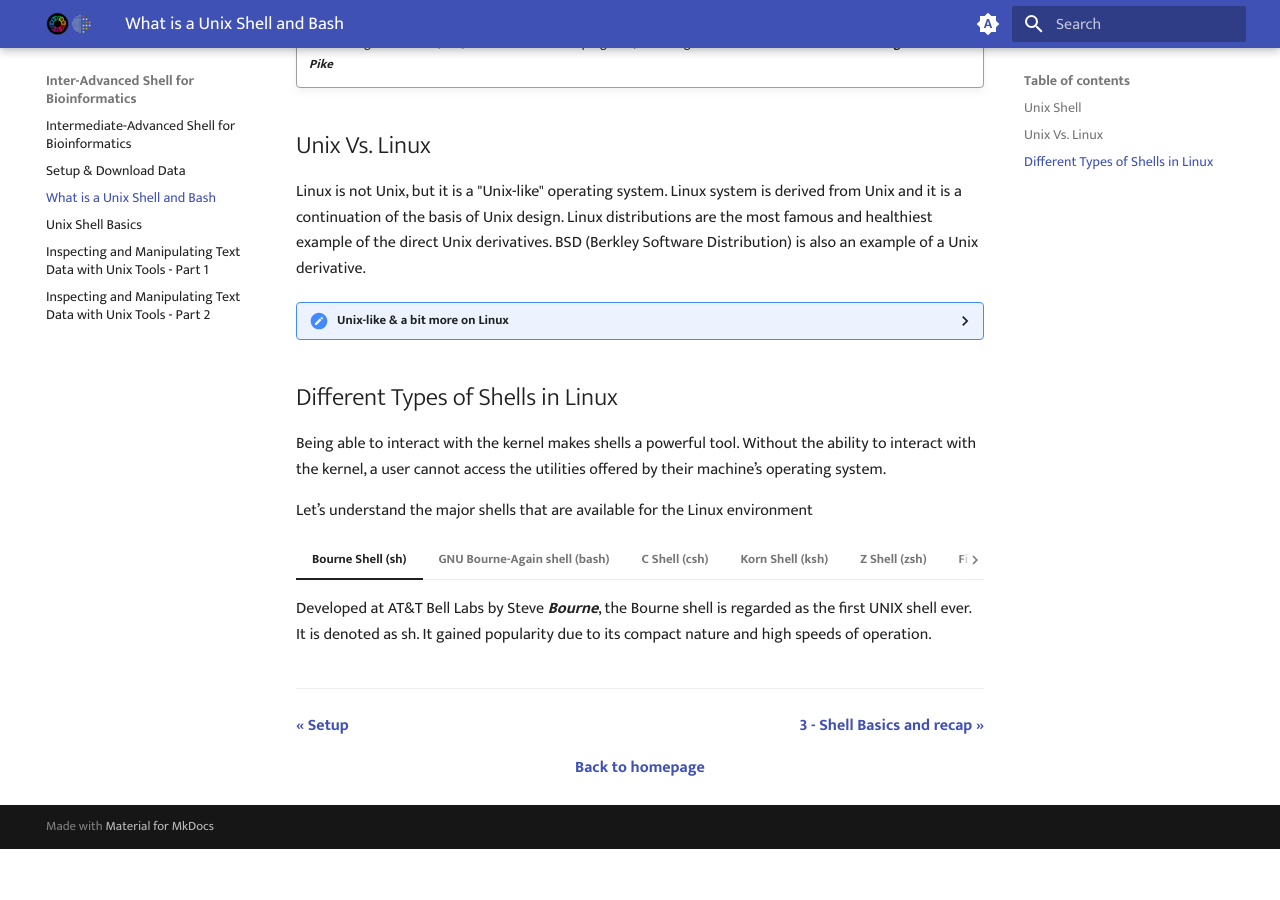
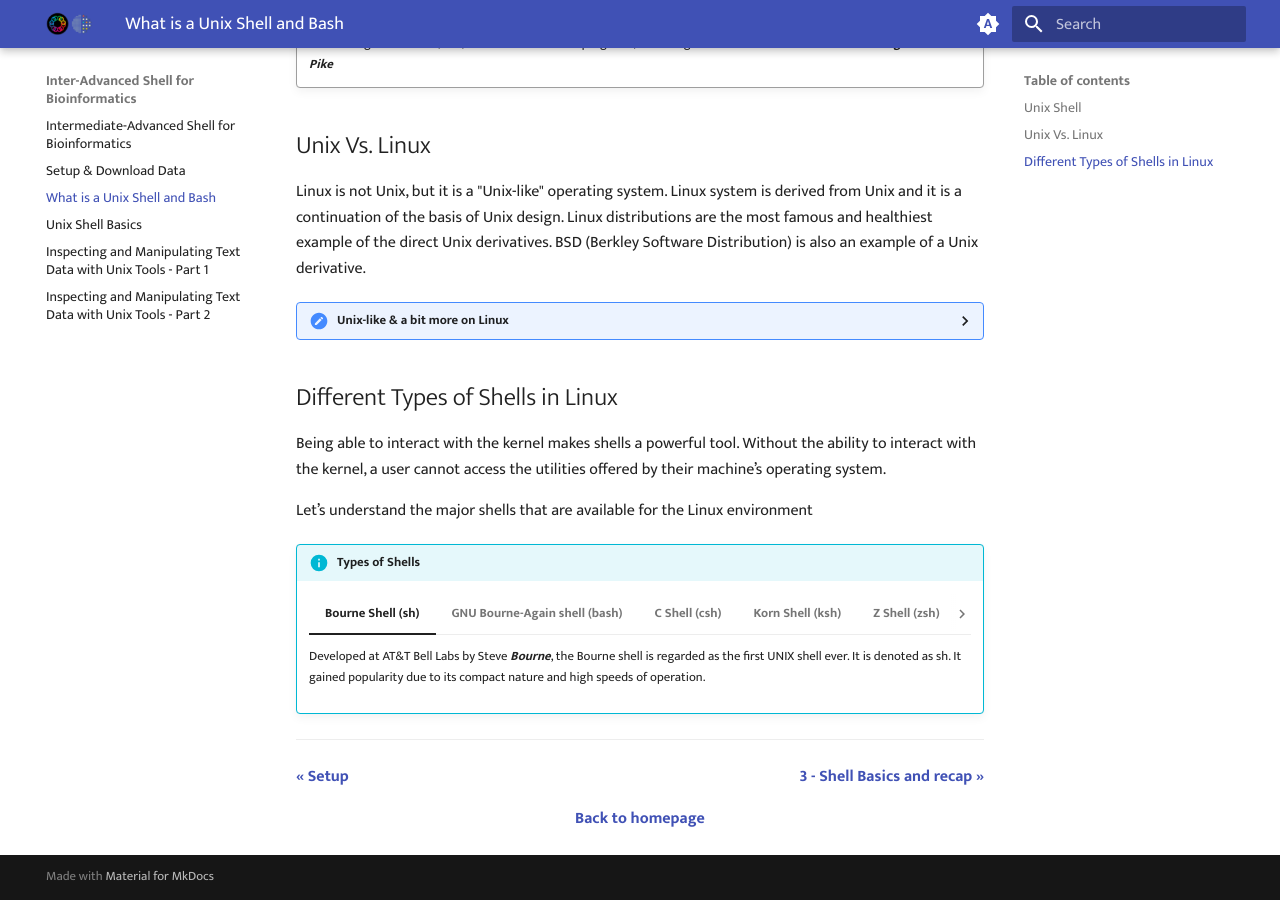
Before and after one commit to GenomicsAotearoa/shell-for-bioinformatics, an MkDocs documentation site: the page built from docs/1_introduction.md, in a window 1280 px wide and 900 px high, scrolled down 949 px. Built offline with MkDocs 1.6.1 and Material for MkDocs 9.7.7, drawn with Linux system fonts in a browser that asks for light colours; before the commit the page ends 1798 px from its top, so only the background shows below that; some of the changed lines change nothing that is shown.

Commit message:
add more content to types of linux

```diff
--- a/docs/1_introduction.md
+++ b/docs/1_introduction.md
@@ -49,19 +49,27 @@
 
 Let’s understand the major shells that are available for the Linux environment
 
-=== "Bourne Shell (sh)"
+!!! info "Types of Shells"
 
-    Developed at AT&T Bell Labs by Steve ***Bourne***, the Bourne shell is regarded as the first UNIX shell ever. It is denoted as sh. It gained popularity due to its compact nature and high speeds of operation.
+    === "Bourne Shell (sh)"
 
-=== "GNU Bourne-Again shell (bash)"
+        Developed at AT&T Bell Labs by Steve ***Bourne***, the Bourne shell is regarded as the first UNIX shell ever. It is denoted as sh. It gained popularity due to its compact nature and high speeds of operation.
 
-=== "C Shell (csh)"
+    === "GNU Bourne-Again shell (bash)"
 
-=== "Korn Shell (ksh)"
+    === "C Shell (csh)"
 
-=== "Z Shell (zsh)"
+        The C shell was created at the University of California by Bill Joy. It is denoted as csh. It was developed to include useful programming features like in-built support for arithmetic operations and a syntax similar to the C programming language.
 
-=== "Fish Shell (fish)"
+        Further, it incorporated command history which was missing in different types of shells in Linux like the Bourne shell. Another prominent feature of a C shell is “aliases”.
+
+        The complete path-name for the C shell is `/bin/csh`. By default, it uses the prompt `hostname#` for the root user and `hostname%` for the non-root users.
+
+    === "Korn Shell (ksh)"
+
+    === "Z Shell (zsh)"
+
+    === "Fish Shell (fish)"
 
 
 - - -
```
